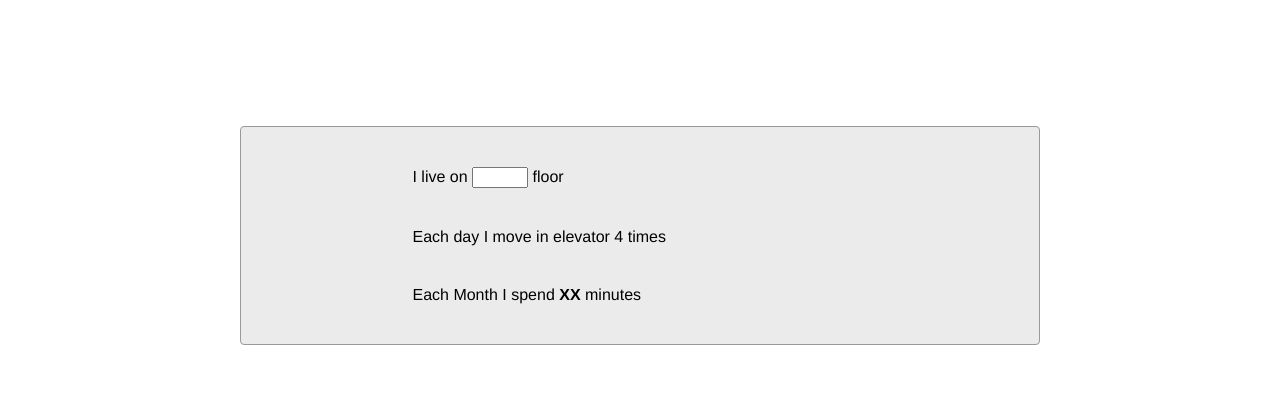
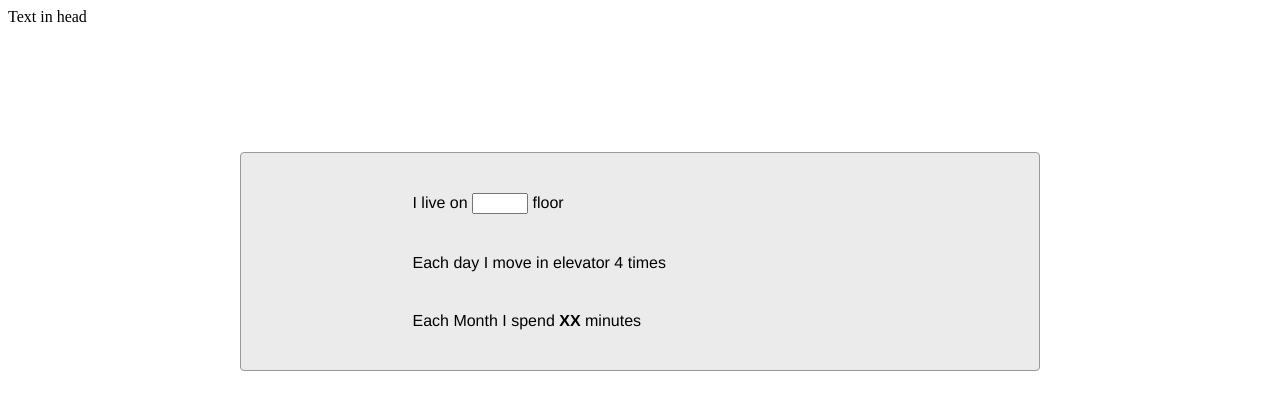
Before and after one commit to Slava40000/ElevatorCalculator, a plain HTML site: page index.html in a window 1280 px wide. Drawn offline with Linux system fonts and the light colour scheme.

Commit message:
Change header text

```diff
--- a/index.html
+++ b/index.html
@@ -3,6 +3,7 @@
 
 <head>
     <link rel="stylesheet" href="styles.css">
+    Text in head
 </head>
 
 <main>
```
